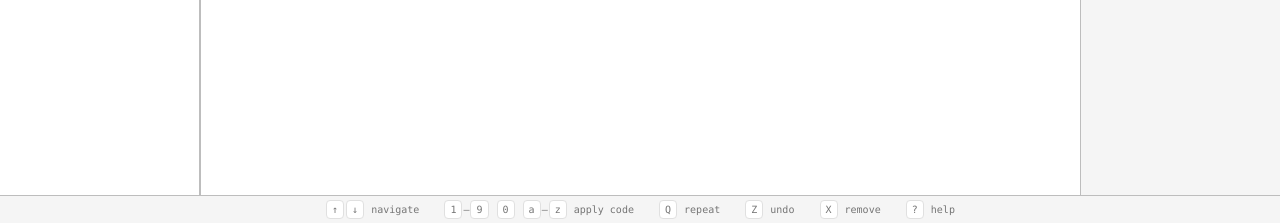
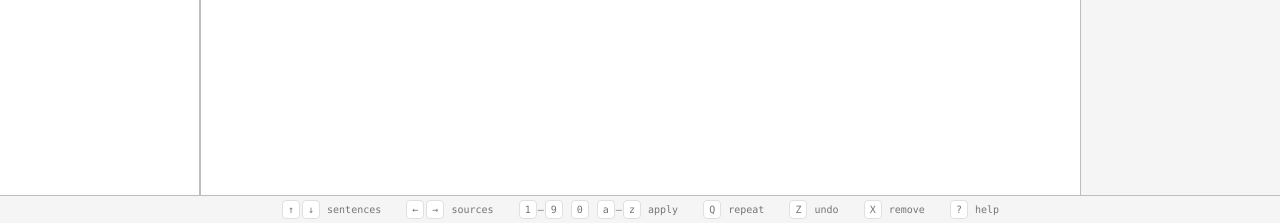
Before and after one commit to januarharianto/annotation-coding-environment, a Python web app: template src/ace/templates/coding.html in a window 1280 px wide. Shown: the part 577-800 px from the top of the page. Run offline with Jinja, Linux system fonts and the light colour scheme; the template is opened without the code that fills it, so the values that code supplies are empty.

Commit message:
feat: arrow left/right to navigate sources (Shift = jump 5)

```diff
--- a/src/ace/static/js/bridge.js
+++ b/src/ace/static/js/bridge.js
@@ -334,8 +334,19 @@
       return;
     }
 
-    // Skip other arrow keys (ArrowLeft, ArrowRight)
-    if (key.startsWith("Arrow")) return;
+    // ← / → — Navigate between sources (Shift = jump 5)
+    if (key === "ArrowLeft") {
+      e.preventDefault();
+      var step = shift ? 5 : 1;
+      window.aceNavigate(window.__aceCurrentIndex - step);
+      return;
+    }
+    if (key === "ArrowRight") {
+      e.preventDefault();
+      var step2 = shift ? 5 : 1;
+      window.aceNavigate(window.__aceCurrentIndex + step2);
+      return;
+    }
 
     // Z — Undo (no modifier needed in sentence mode)
     if ((key === "z" || key === "Z") && !ctrl) {
@@ -527,6 +538,8 @@
       '<h3 style="margin:0 0 12px;font-size:15px;font-weight:600;">Keyboard shortcuts</h3>' +
       '<table style="width:100%;border-collapse:collapse;">' +
       _shortcutRow("↑ / ↓", "Navigate sentences") +
+      _shortcutRow("← / →", "Previous / next source") +
+      _shortcutRow("Shift + ← / →", "Jump 5 sources") +
       _shortcutRow("1 – 9, 0, a – z", "Apply code (per tab)") +
       _shortcutRow("Q", "Repeat last code") +
       _shortcutRow("X", "Remove code from sentence") +
--- a/src/ace/templates/coding.html
+++ b/src/ace/templates/coding.html
@@ -149,8 +149,9 @@
   {# Bottom hint bar #}
   {% block hint_bar %}
   <div id="hint-bar" class="ace-hint-bar">
-    <kbd>&uarr;</kbd><kbd>&darr;</kbd> navigate &nbsp;&nbsp;
-    <kbd>1</kbd>–<kbd>9</kbd> <kbd>0</kbd> <kbd>a</kbd>–<kbd>z</kbd> apply code &nbsp;&nbsp;
+    <kbd>&uarr;</kbd><kbd>&darr;</kbd> sentences &nbsp;&nbsp;
+    <kbd>&larr;</kbd><kbd>&rarr;</kbd> sources &nbsp;&nbsp;
+    <kbd>1</kbd>–<kbd>9</kbd> <kbd>0</kbd> <kbd>a</kbd>–<kbd>z</kbd> apply &nbsp;&nbsp;
     <kbd>Q</kbd> repeat &nbsp;&nbsp;
     <kbd>Z</kbd> undo &nbsp;&nbsp;
     <kbd>X</kbd> remove &nbsp;&nbsp;
```
